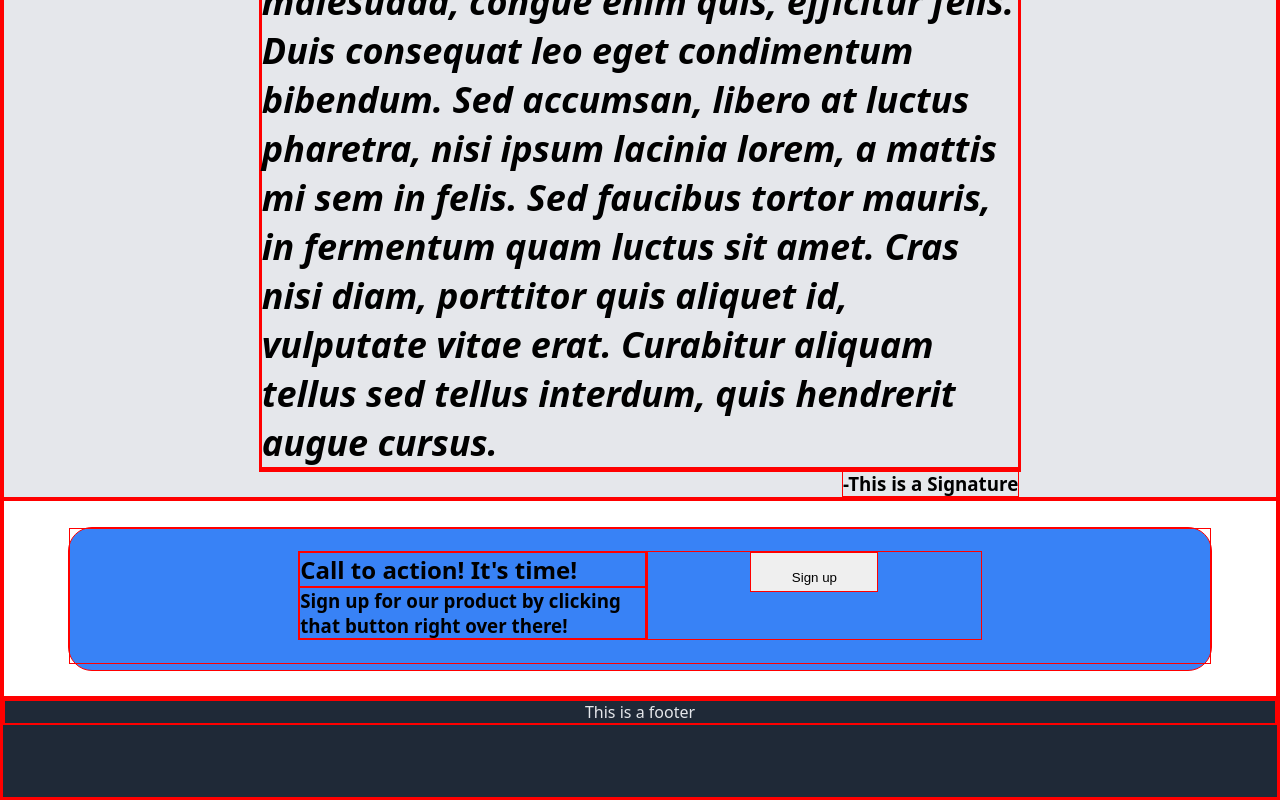
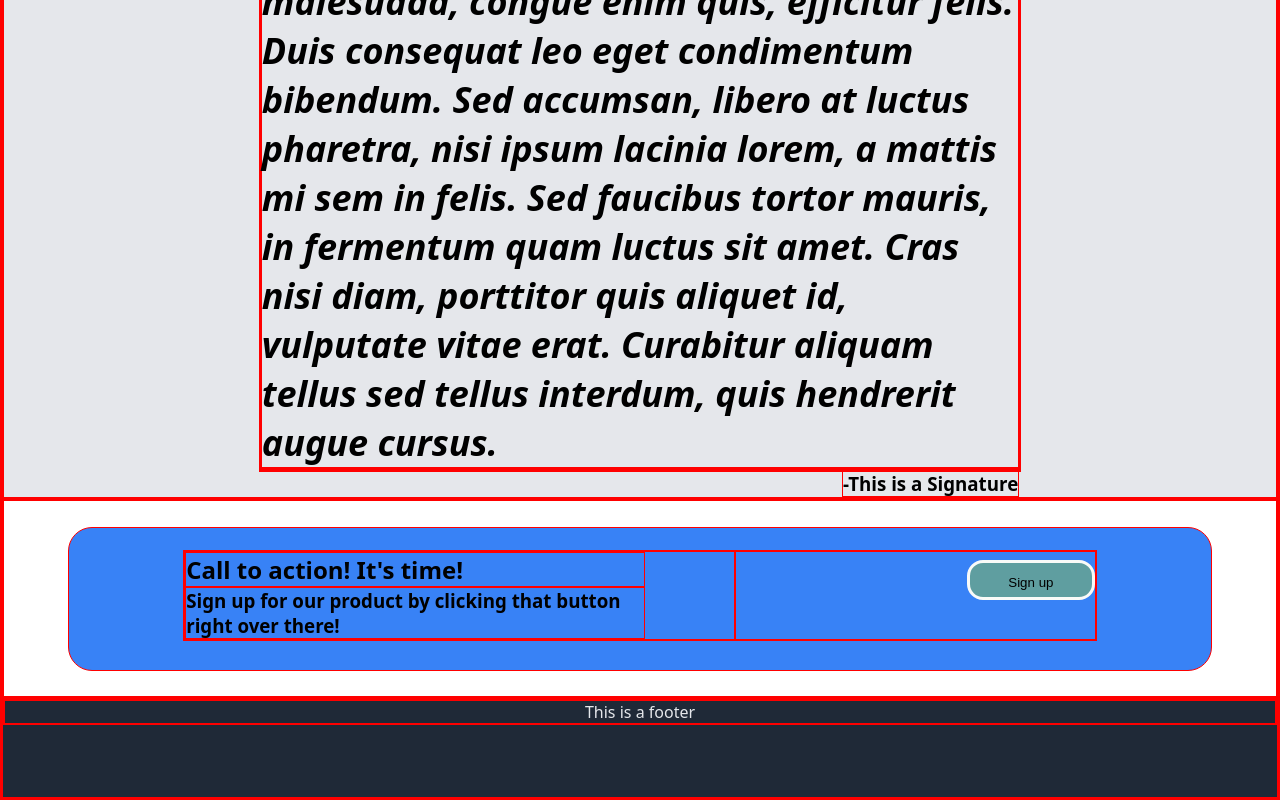
Before and after one commit to KantoCanto/Odin-Landingpage, a plain HTML site: page index.html in a window 1280 px wide. Shown: the part 1530-2330 px from the top of the page. Drawn offline with Linux system fonts and the light colour scheme.

```diff
--- a/css/styles.css
+++ b/css/styles.css
@@ -99,7 +99,7 @@ header{
 .navcontainer{
     color: #F9FAF8;
     background-color: #1F2937;
-    display: flex;
+    display: inline-flex;
     align-items: center;
     justify-content: center;
 }
@@ -147,7 +147,7 @@ li{
 .cta{
     padding: 3% 5% 3% 5%;
 }
-.cta-container{
+.flex-container-cta{
     display: flex;
     flex-direction: row;
     justify-content: center;
@@ -156,7 +156,19 @@ li{
     width: 10vw;
     height: 5vh;
     padding: 5%;
-    margin: 0 8vw 0 8vw;
+    margin: 1vh 0 1vh 8vw;
+    background-color:cadetblue;
+    border: 3px solid;
+    border-color: #F9FAF8;
+    border-radius: 16px;
+    vertical-align: middle;
+    text-align: center;
 }
-.item-1{
+.item{
+    margin: 0;
+    padding: 0 7vw 0 0vw;
 }
+.item-2{
+    margin: 0;
+    padding: 0 0 0 10vw;
+}
--- a/index.html
+++ b/index.html
@@ -94,14 +94,15 @@
     </section>
 
     <section id="call-to-action">
+
         <div class="sides">
-            <div class="wrapper">
-                <div class="cta-container inner-sides-max">
+            <div class="wrapper inner-sides">
+                <div class="flex-container-cta">
                     <div class="item">
-                        <h1 class="item-1">Call to action! It's time!</h1>
-                        <h3 class="item-2">Sign up for our product by clicking that button right over there!</h3>
+                        <h1 class="">Call to action! It's time!</h1>
+                        <h3 class="">Sign up for our product by clicking that button right over there!</h3>
                     </div>
-                    <div class="item">
+                    <div class="item-2">
                         <button class="btn-sign">Sign up</button>
                     </div>
                 </div>
```
